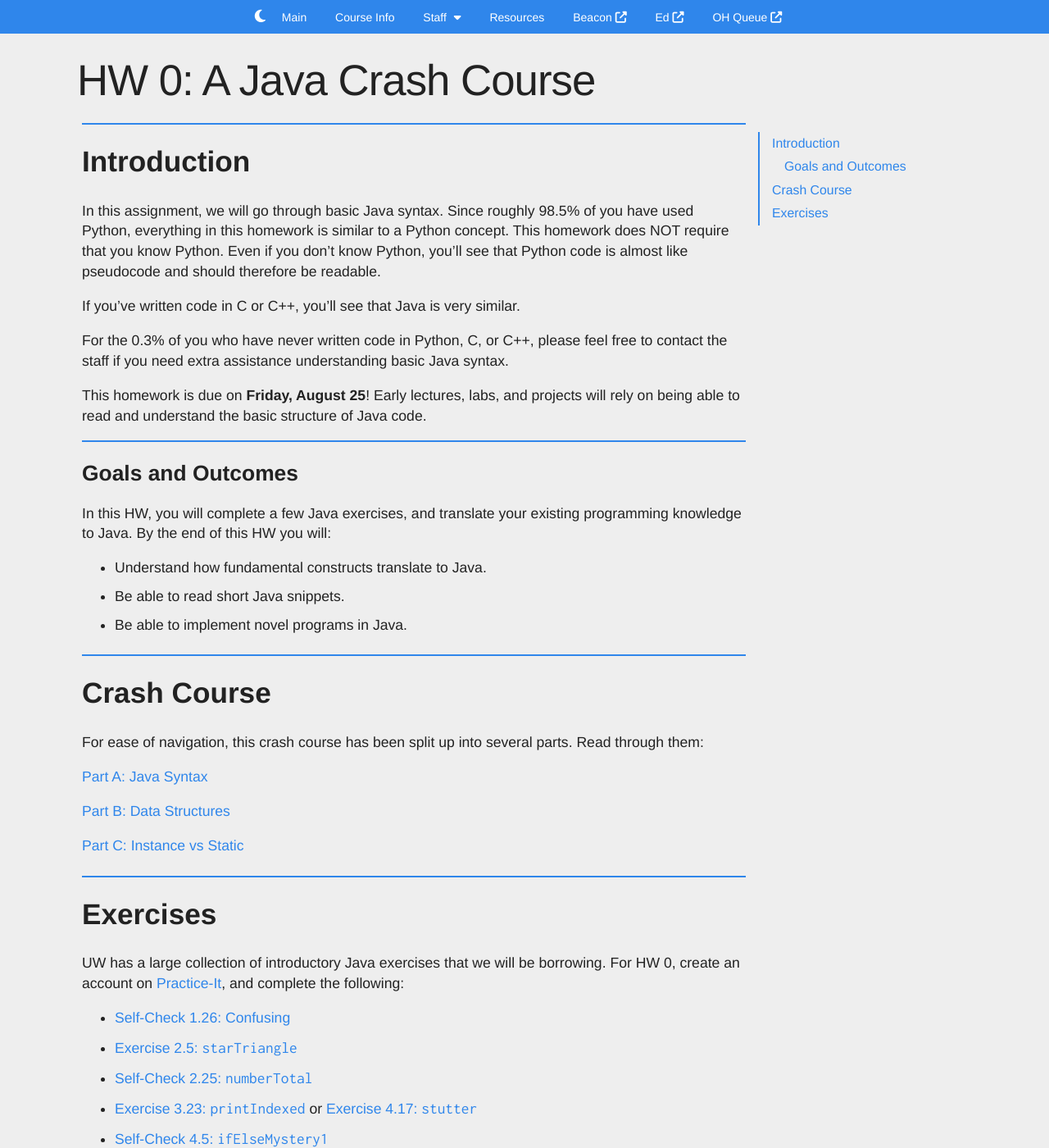
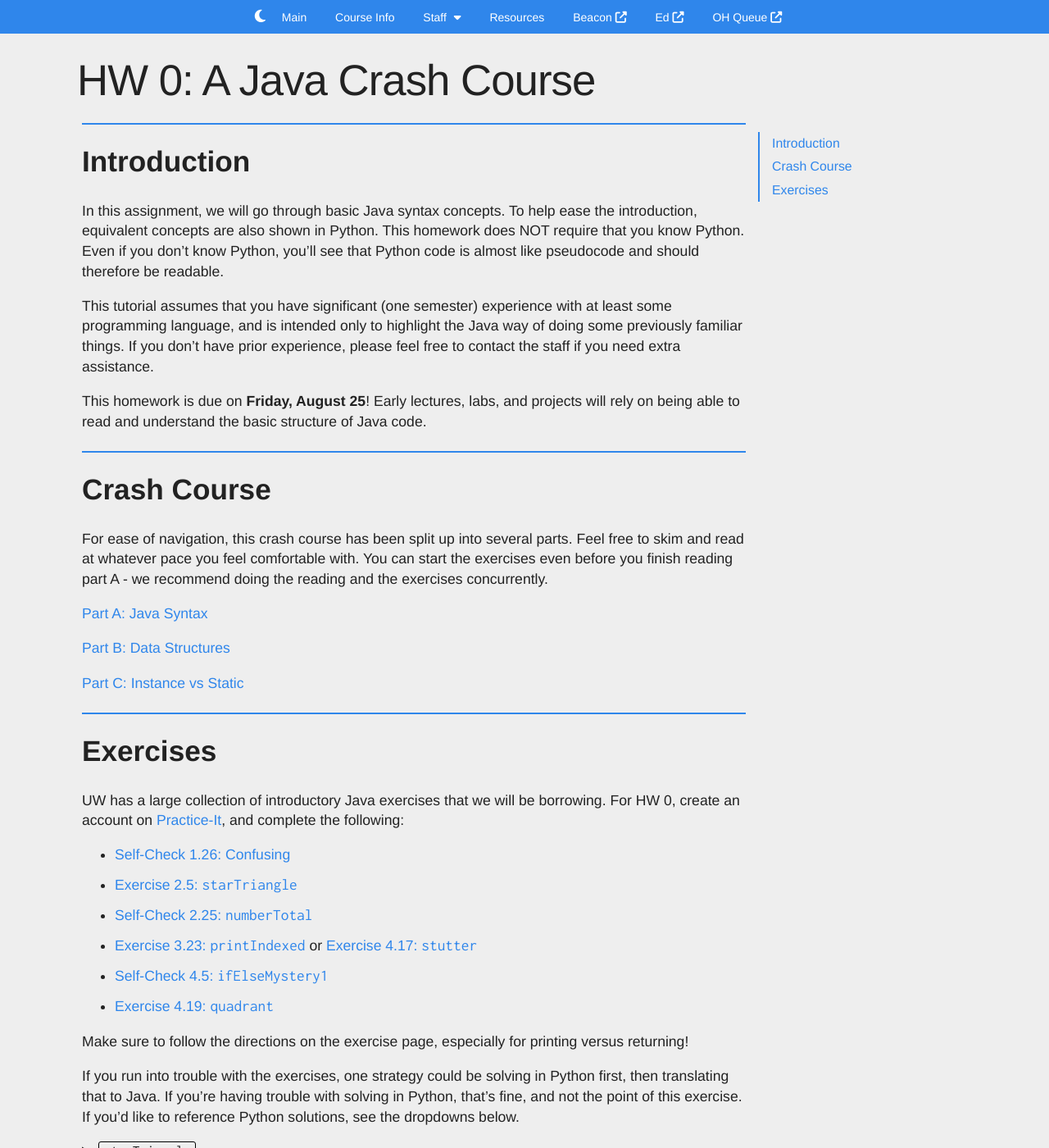
Before and after one commit to Berkeley-CS61B/website-fa23, a Jekyll site: the page built from materials/hw/hw0/index.md, in a window 1280 px wide and 1400 px high. Shown: the whole window at 82% size. Built offline with Jekyll 4.4.1, drawn with Linux system fonts in a browser that asks for light colours; nearby versions of some CDN libraries; comment, search, counter and statistics services are not loaded.

Commit message:
better intro

```diff
--- a/materials/hw/hw0/index.md
+++ b/materials/hw/hw0/index.md
@@ -9,35 +9,17 @@ toc:
 
 ## Introduction
 
-In this assignment, we will go through basic Java syntax. Since roughly 98.5%
-of you have used Python, everything in this homework is similar to a Python
-concept. This homework does NOT require that you know Python. Even if you don't
-know Python, you'll see that Python code is almost like pseudocode and should
-therefore be readable.
+In this assignment, we will go through basic Java syntax concepts. To help ease the introduction, equivalent concepts are also shown in Python. This homework does NOT require that you know Python. Even if you don't know Python, you'll see that Python code is almost like pseudocode and should therefore be readable.
 
-If you've written code in C or C++, you'll see that Java is very similar.
-
-For the 0.3% of you who have never written code in Python, C, or C++, please
-feel free to contact the staff if you need extra assistance understanding basic
-Java syntax.
+This tutorial assumes that you have significant (one semester) experience with at least some programming language, and is intended only to highlight the Java way of doing some previously familiar things. If you don't have prior experience, please feel free to contact the staff if you need extra assistance.
 
 This homework is due on **Friday, August 25**! Early lectures, labs, and
 projects will rely on being able to read and understand the basic structure of
 Java code.
 
-### Goals and Outcomes
-
-In this HW, you will complete a few Java exercises, and translate your existing
-programming knowledge to Java. By the end of this HW you will:
-
-- Understand how fundamental constructs translate to Java.
-- Be able to read short Java snippets.
-- Be able to implement novel programs in Java.
-
 ## Crash Course
 
-For ease of navigation, this crash course has been split up into several parts.
-Read through them:
+For ease of navigation, this crash course has been split up into several parts. Feel free to skim and read at whatever pace you feel comfortable with. You can start the exercises even before you finish reading part A - we recommend doing the reading and the exercises concurrently.
 
 [Part A: Java Syntax](./a)
 
@@ -171,3 +153,16 @@ or need to generate a random number, you can skip that problem.)
 
 We also recommend <https://codingbat.com/java/AP-1>, which has more advanced
 Java problems.
+
+<!--
+## Extra Practice (Optional)
+
+Here are some challenging problems:
+ - [scoresAverage](https://codingbat.com/prob/p123837)
+ - [wordsWithoutList](https://codingbat.com/prob/p183407)
+ - [mapBully](https://codingbat.com/prob/p197888)
+ - [firstChar](https://codingbat.com/prob/p168493)
+ - [allSwap](https://codingbat.com/prob/p134133)
+ - [mergeTwo](https://codingbat.com/prob/p139150)
+
+-->
```
